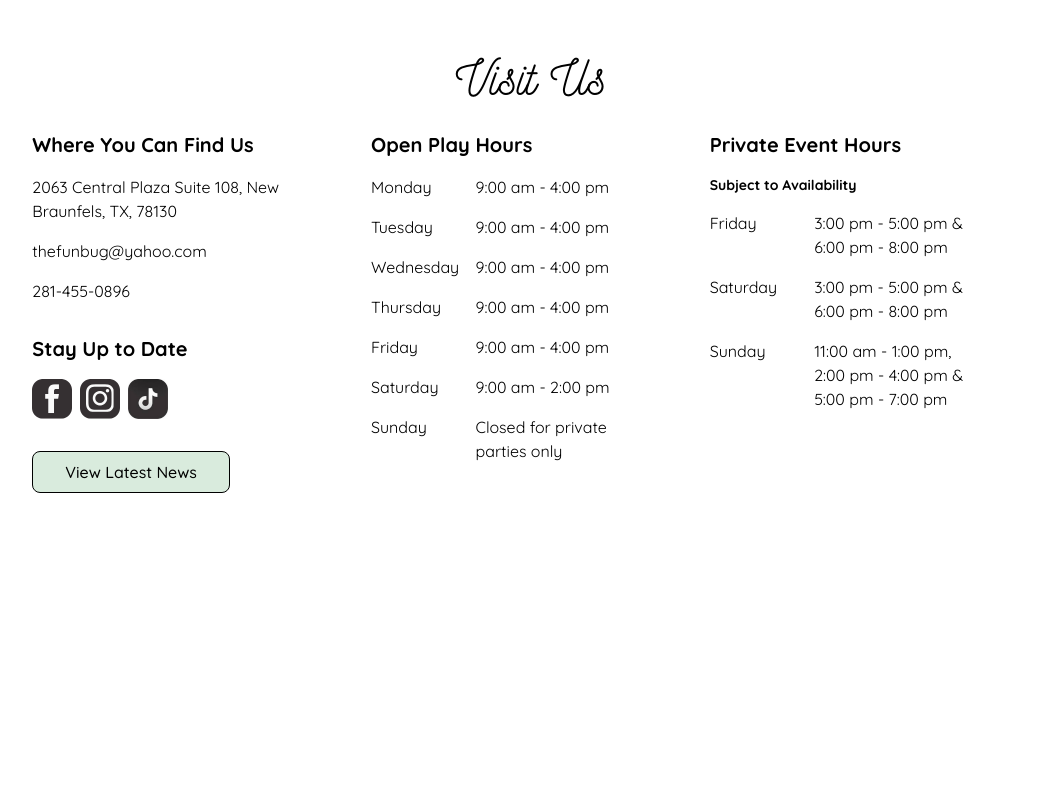
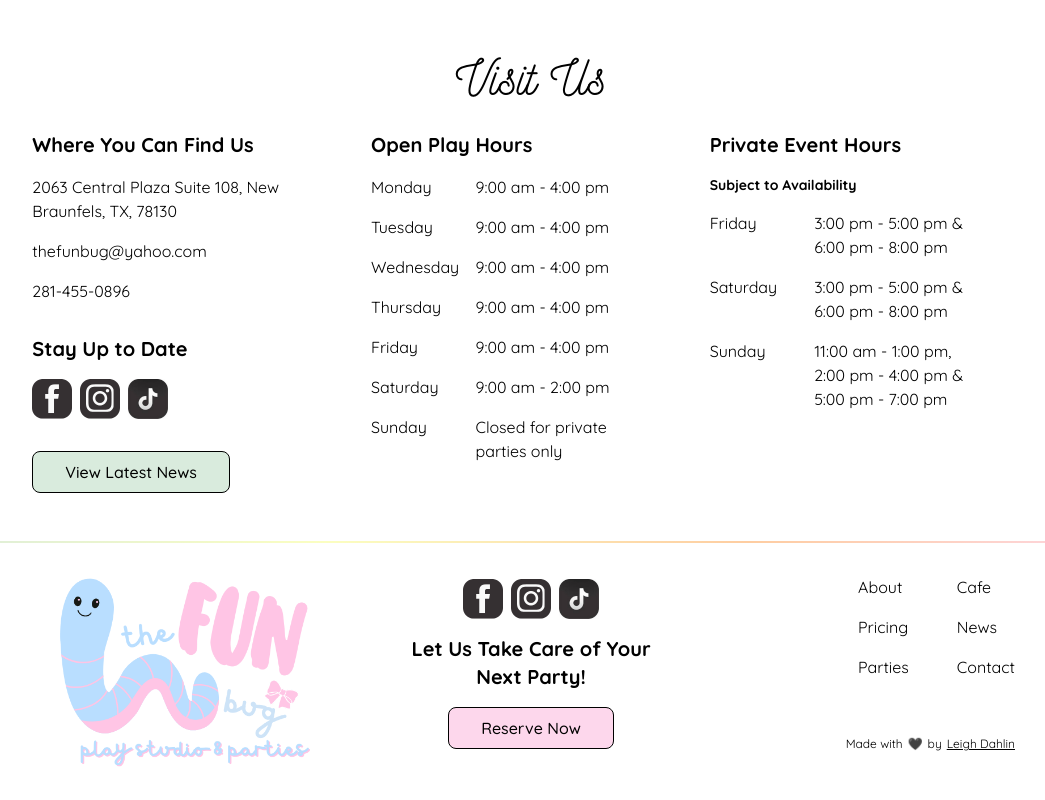
Before and after one commit to the-fun-bug/the-fun-bug, a Next.js app: page / in a window 1280 px wide. Shown: the part 2116-2916 px from the top of the page, without its empty margins (109-1154 px from the left). Before the commit the page ends 2657 px from the top, so only its background shows below. Built offline with nearby package versions, Linux system fonts and the light colour scheme.

Commit message:
add footer

```diff
--- /dev/null
+++ b/src/components/common/Footer.tsx
@@ -0,0 +1,100 @@
+import React from 'react';
+import Image from 'next/image';
+import Link from 'next/link';
+import ButtonLink from './ButtonLink';
+import logo from './img/logo-nav.png';
+import fbIcon from './img/facebook.png';
+import instaIcon from './img/instagram.png';
+import ticktokIcon from './img/ticktok.png';
+
+export default function Footer() {
+  return (
+    <footer className="bg-white">
+      <div
+        className="h-[2px] w-full"
+        style={{
+          background:
+            'linear-gradient(to left, #FDD7EC 0%, #FECDA1 33%, #FBFEC1 66%, #D9EBDD 100%',
+        }}
+      />
+      <div className="grid grid-cols-1 md:grid-cols-3 w-full py-[2rem] px-[1rem] gap-[2rem] md:gap-[1rem] max-w-[1000px] mx-auto">
+        <div className="flex justify-center md:justify-start items-center">
+          <Image
+            src={logo}
+            alt="The Fun Bug, Play Studio & Parties Logo"
+            className="max-w-[275px] w-full"
+          />
+        </div>
+
+        <div className="flex flex-col justify-center items-center">
+          <div className="flex gap-[0.5rem] mb-[1rem]">
+            <Link
+              href="https://www.facebook.com/groups/824992593033982"
+              target="_blank"
+            >
+              <Image
+                src={fbIcon}
+                alt="facebook icon"
+                width={80}
+                height={80}
+                className="w-[40px] h-[40px] hover:scale-105 transition-all duration-75"
+              />
+            </Link>
+            <Link href="" target="_blank">
+              <Image
+                src={instaIcon}
+                alt="instagram icon"
+                width={80}
+                height={80}
+                className="w-[40px] h-[40px] hover:scale-105 transition-all duration-75"
+              />
+            </Link>
+            <Link href="" target="_blank">
+              <Image
+                src={ticktokIcon}
+                alt="ticktok icon"
+                width={80}
+                height={80}
+                className="w-[40px] h-[40px] hover:scale-105 transition-all duration-75"
+              />
+            </Link>
+          </div>
+          <h2 className="font-bold text-xl text-center max-w-[240px]">
+            Let Us Take Care of Your Next Party!
+          </h2>
+          <ButtonLink
+            buttonText="Reserve Now"
+            buttonLink="/parties"
+            buttonClass="bg-soft-pink hover:bg-dark-pink hover:text-white"
+          />
+        </div>
+
+        <div className="flex flex-col justify-between h-full items-center md:items-end gap-[2rem]">
+          <div className="flex gap-[3rem]">
+            <div className="flex flex-col gap-[1rem]">
+              <Link href="/about">About</Link>
+              <Link href="/pricing">Pricing</Link>
+              <Link href="/parties">Parties</Link>
+            </div>
+            <div className="flex flex-col gap-[1rem]">
+              <Link href="/cafe">Cafe</Link>
+              <Link href="/news">News</Link>
+              <Link href="/contact">Contact</Link>
+            </div>
+          </div>
+          <div className="text-xs mb-[1rem] text-right flex md:justify-end whitespace-nowrap gap-[5px]">
+            Made with <span className="dark:hidden">&#128420;</span>
+            <span className=" hidden dark:block">&#x1F90D;</span> by{' '}
+            <Link
+              href="https://leighdahlin.com/"
+              className="underline"
+              target="_blank"
+            >
+              Leigh Dahlin
+            </Link>
+          </div>
+        </div>
+      </div>
+    </footer>
+  );
+}
--- a/src/components/common/GlobalLayout.tsx
+++ b/src/components/common/GlobalLayout.tsx
@@ -2,7 +2,7 @@ import React from 'react';
 import { quicksand } from '@/app/fonts';
 
 import Navbar from './Navbar';
-// import Footer from './nav/Footer';
+import Footer from './Footer';
 
 export default function GlobalLayout({
   children,
@@ -19,7 +19,7 @@ export default function GlobalLayout({
               {children}
             </div>
           </main>
-          {/* <Footer /> */}
+          <Footer />
         </div>
       </div>
     </>
```
